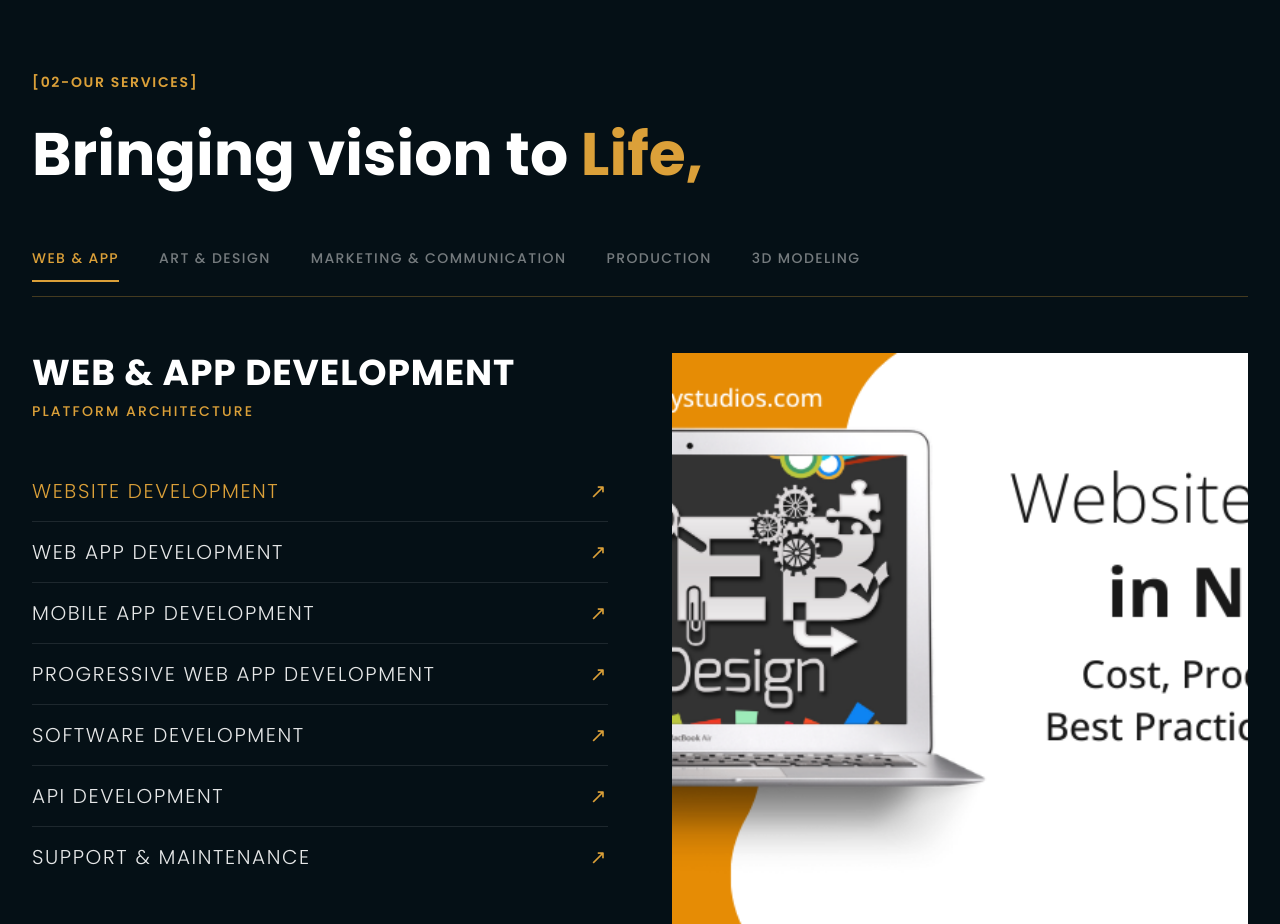
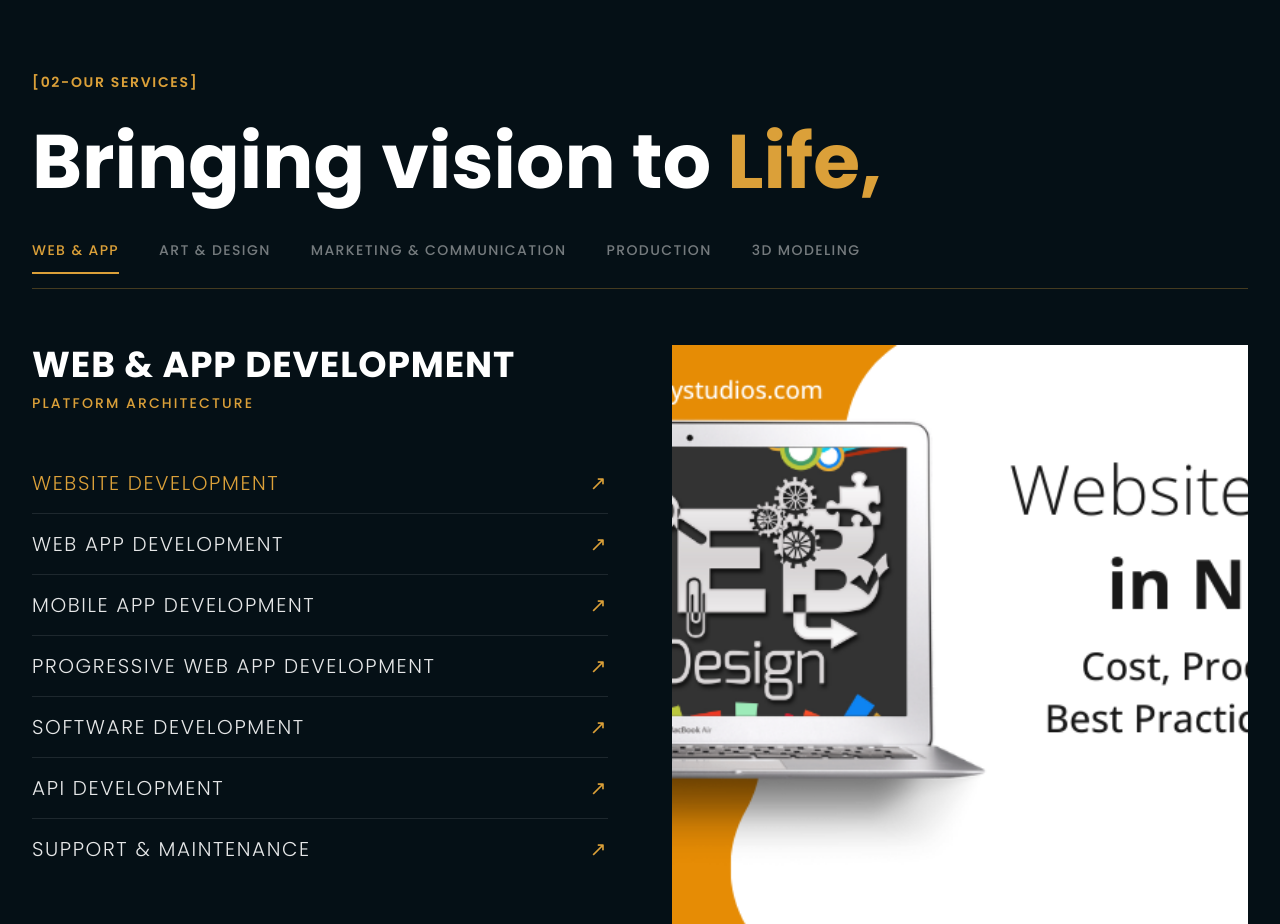
Before and after one commit to Griffitystudios/website-griffity, a Next.js app: page / in a window 1280 px wide. Shown: the part 1560-2484 px from the top of the page. Built offline with nearby package versions, Linux system fonts and the light colour scheme; no server answers.

Commit message:
services section title font size increased

```diff
--- a/components/services.tsx
+++ b/components/services.tsx
@@ -54,7 +54,7 @@ export default function Services() {
 
                 <motion.h2
                     id="services-heading"
-                    className="text-3xl sm:text-4xl md:text-5xl lg:text-[3.25rem] xl:text-6xl font-bold leading-[1.1] mb-10 sm:mb-12 lg:mb-16"
+                    className="text-5xl sm:text-6xl md:text-7xl lg:text-[4.25rem] xl:text-[4.75rem] font-bold leading-[1.05] mb-8 sm:mb-10"
                     {...fadeUp(0.1)}
                 >
                     <span className="text-white">Bringing vision to </span>
@@ -74,11 +74,10 @@ export default function Services() {
                                     key={tab.id}
                                     type="button"
                                     onClick={() => setActiveTab(tab.id)}
-                                    className={`shrink-0 text-[0.6rem] xs:text-[0.65rem] sm:text-xs md:text-sm font-medium tracking-[0.1em] uppercase whitespace-nowrap transition-colors duration-300 pb-3 border-b-2 ${
-                                        isActive
+                                    className={`shrink-0 text-[0.6rem] xs:text-[0.65rem] sm:text-xs md:text-sm font-medium tracking-[0.1em] uppercase whitespace-nowrap transition-colors duration-300 pb-3 border-b-2 ${isActive
                                             ? "text-primary border-primary"
                                             : "text-muted/50 border-transparent hover:text-muted/80"
-                                    }`}
+                                        }`}
                                     aria-selected={isActive}
                                     role="tab"
                                 >
@@ -118,11 +117,10 @@ export default function Services() {
                                                 setActiveItemImg(item.img)
                                             }
                                             aria-pressed={isSelected}
-                                            className={`group flex w-full items-center justify-between gap-4 py-4 sm:py-5 text-left text-xs sm:text-sm md:text-base font-light tracking-[0.08em] uppercase transition-colors ${
-                                                isSelected
+                                            className={`group flex w-full items-center justify-between gap-4 py-4 sm:py-5 text-left text-xs sm:text-sm md:text-base font-light tracking-[0.08em] uppercase transition-colors ${isSelected
                                                     ? "text-primary"
                                                     : "text-white/90 hover:text-white"
-                                            }`}
+                                                }`}
                                         >
                                             <span>{item.name}</span>
                                             <span
```
